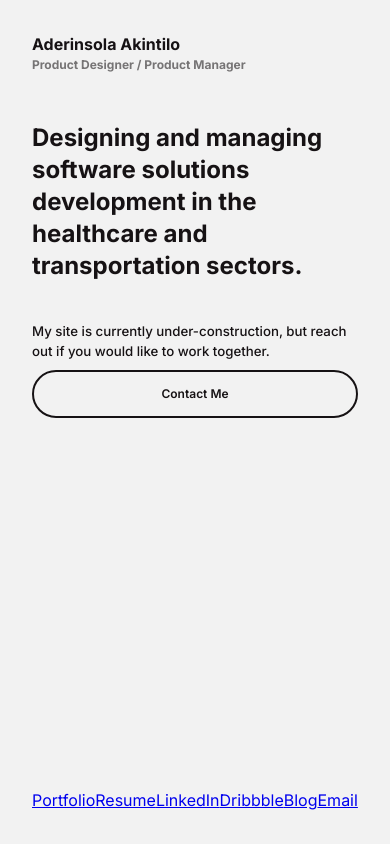
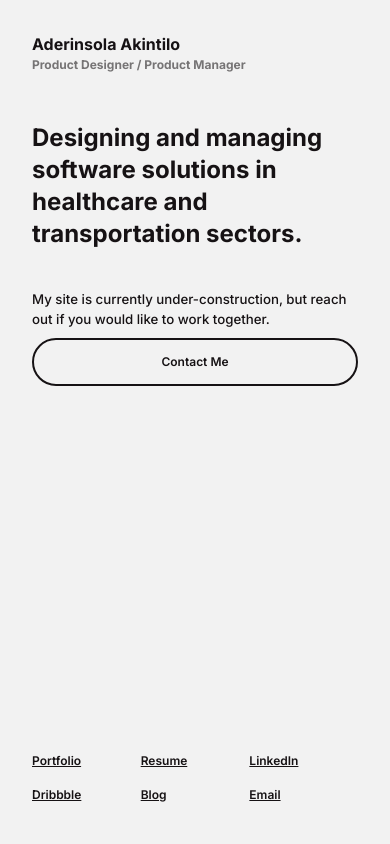
Before and after one commit to aakintil/sola-portfolio-2019, a Nuxt app: page / in a window 390 px wide. Built offline with nearby package versions, Linux system fonts and the light colour scheme.

Commit message:
looking nice on mobile. will test

```diff
--- a/assets/css/main.css
+++ b/assets/css/main.css
@@ -34,9 +34,14 @@ body {
     font-weight: 700;
 }
 
+.logo,
+.btn,
+.footer-links {
+    text-decoration: none;
+}
+
 .logo {
     font-size: 16px;
-    text-decoration: none;
 }
 
 .role {
@@ -59,25 +64,50 @@ h5 {
     margin-bottom: 8px;
 }
 
+.btn,
+.footer-links {
+    color: #161214;
+    font-weight: 600;
+    font-size: 12px;
+}
+
 .btn {
     height: 48px;
     background: #F2F2F2;
-    color: #161214;
-    font-weight: 600;
     width: 100%;
     display: flex;
-    text-decoration: none;
     justify-content: center;
     align-items: center;
     border-radius: 48px;
     border: 2px solid #161214;
-    font-size: 12px;
 }
 
-.btn:hover {
+.btn:hover,
+.footer-links:hover {
     opacity: 0.5;
 }
 
 section {
     flex: auto;
 }
+
+footer {
+    display: flex;
+    flex-direction: column;
+    /* align-items: center; */
+}
+
+
+footer .row {
+    display: flex;
+    justify-content: space-between;
+    text-align: center;
+}
+
+
+.footer-links {
+    flex: 1;
+    margin: 8px 0;
+    text-decoration: underline;
+    text-align: left;
+}
--- a/pages/index.vue
+++ b/pages/index.vue
@@ -1,13 +1,13 @@
 <template>
-  <div class="container">
+  <div class="container" xyz="fade in stagger ease-in-out delay-15">
       <!-- <Logo /> -->
-      <header class="xyz-in" xyz="fade up stagger ease-in-out delay-10">
+      <header class="xyz-in">
         <a class="logo" href="/">Aderinsola Akintilo</a>
         <p class="role">Product Designer / Product Manager</p>
       </header>
-      <section class="content">
+      <section class="content xyz-in">
         <h1>
-          Designing and managing software solutions development in the healthcare and transportation sectors.
+          Designing and managing software solutions in healthcare and transportation sectors.
         </h1>
         <h5>
           My site is currently under-construction, but reach out if you would like to work together.
@@ -16,13 +16,17 @@
         Contact Me
         </a>
       </section>
-      <footer>
+      <footer class="xyz-in">
+        <div class="row">
           <a href="/" class="footer-links">Portfolio</a>
           <a href="/" class="footer-links">Resume</a>
           <a href="/" class="footer-links">LinkedIn</a>
+        </div>
+        <div class="row">
           <a href="/" class="footer-links">Dribbble</a>
           <a href="/" class="footer-links">Blog</a>
           <a href="/" class="footer-links">Email</a>
+        </div>
 
       </footer>
       <!-- <div class="links">
```
Lines whose indentation alone changed are shown as unchanged.
